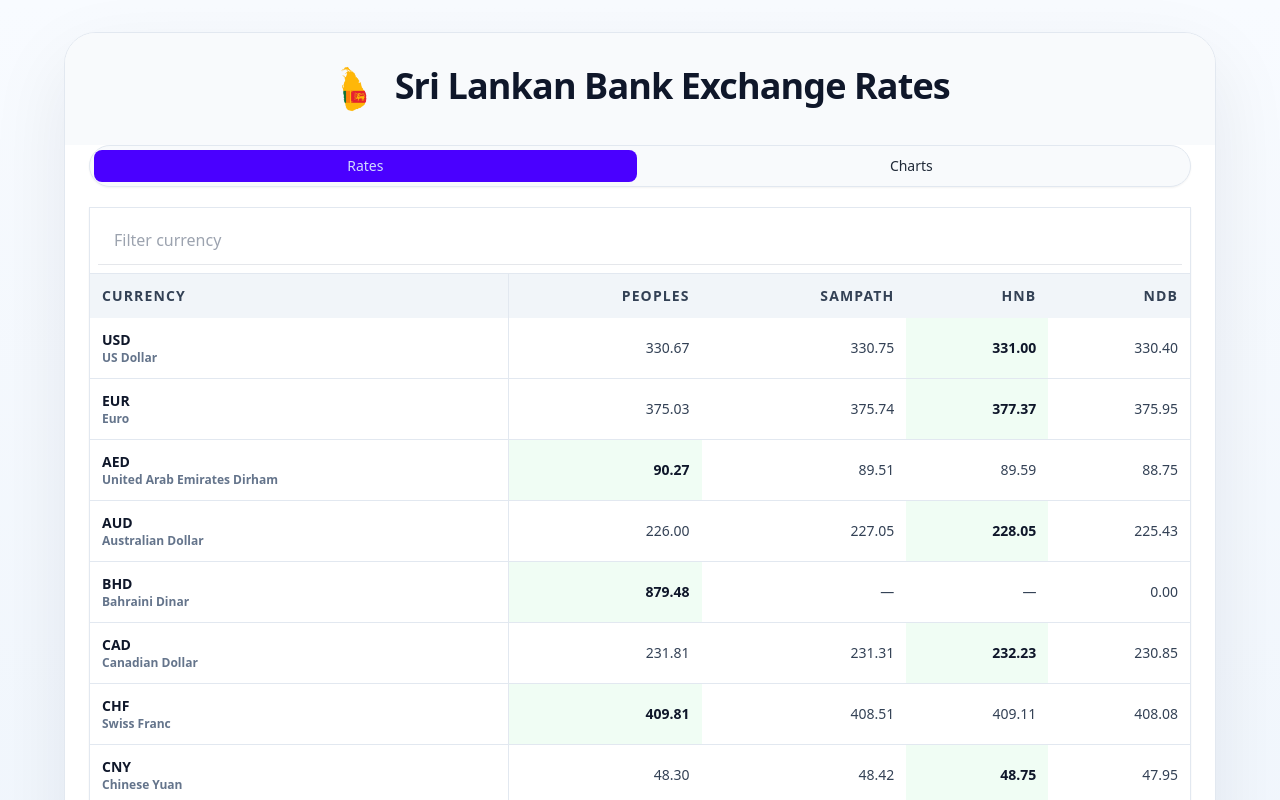
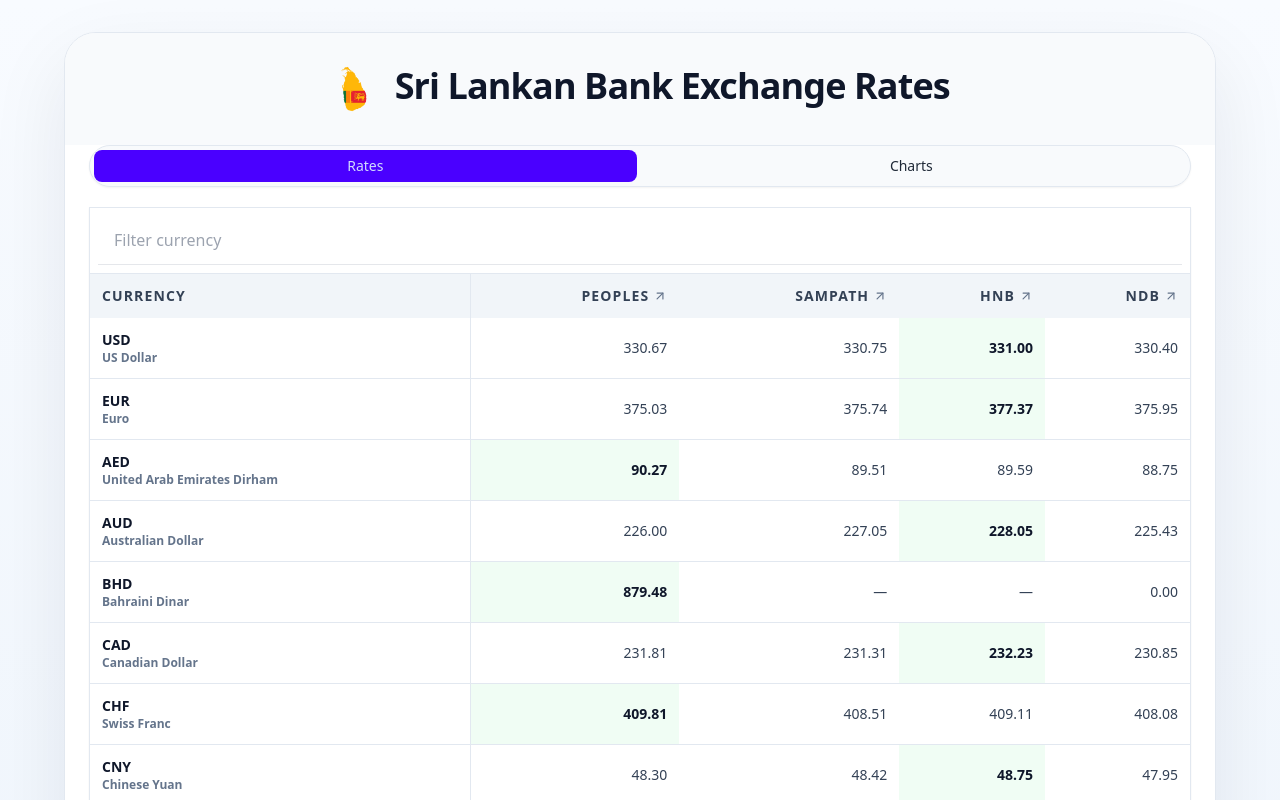
Before and after one commit to nuwan94/sl-bank-exchange-rates, a React (Vite) app in the folder web/: page / in a window 1280 px wide. Shown: the top 800 px of the page. Built offline with nearby package versions, Linux system fonts and the light colour scheme.

Commit message:
feat: add bank source URLs

```diff
--- a/web/src/App.jsx
+++ b/web/src/App.jsx
@@ -5,6 +5,7 @@
 import TabNav from "./components/TabNav.jsx";
 import {
   bankLabels,
+  bankSourceUrls,
   sortBankKeys,
   formatRate,
   getErrorMessage,
@@ -86,6 +87,7 @@
           bankKeys={bankKeys}
           currencyOrder={currencyOrder}
           bankLabels={bankLabels}
+          bankSourceUrls={bankSourceUrls}
           formatRate={formatRate}
           loading={loading}
         />
--- a/web/src/components/RateTable.jsx
+++ b/web/src/components/RateTable.jsx
@@ -6,6 +6,7 @@
   bankKeys,
   currencyOrder,
   bankLabels,
+  bankSourceUrls,
   formatRate,
   loading,
 }) {
@@ -64,7 +65,33 @@
                 key={bank}
                 className="text-right px-3 py-3 border-slate-200 font-semibold uppercase tracking-[0.08em]"
               >
-                {bankLabels[bank] || bank}
+                <div className="flex items-center justify-end gap-1">
+                  <span>{bankLabels[bank] || bank}</span>
+                  {bankSourceUrls?.[bank] ? (
+                    <a
+                      href={bankSourceUrls[bank]}
+                      target="_blank"
+                      rel="noopener noreferrer"
+                      className="inline-flex text-slate-500 transition hover:text-slate-900"
+                      aria-label={`Open ${bankLabels[bank] || bank} exchange rate page`}
+                      title={`Open ${bankLabels[bank] || bank} exchange rate page`}
+                    >
+                      <svg
+                        className="h-3.5 w-3.5"
+                        viewBox="0 0 24 24"
+                        fill="none"
+                        stroke="currentColor"
+                        strokeWidth="2"
+                        strokeLinecap="round"
+                        strokeLinejoin="round"
+                        aria-hidden="true"
+                      >
+                        <path d="M7 17L17 7" />
+                        <path d="M7 7h10v10" />
+                      </svg>
+                    </a>
+                  ) : null}
+                </div>
               </th>
             ))}
           </tr>
--- a/web/src/utils/index.js
+++ b/web/src/utils/index.js
@@ -3,6 +3,13 @@
   sampath: "Sampath",
   hnb: "HNB",
   ndb: "NDB",
+};
+
+export const bankSourceUrls = {
+  peoples: "https://www.peoplesbank.lk/exchange-rates/",
+  sampath: "https://www.sampath.lk/rates-and-charges?activeTab=exchange-rates",
+  hnb: "https://www.hnb.lk/exchange-rates",
+  ndb: "https://www.ndbbank.com/rates/exchange-rates",
 };
 
 export function sortBankKeys(keys) {
```
